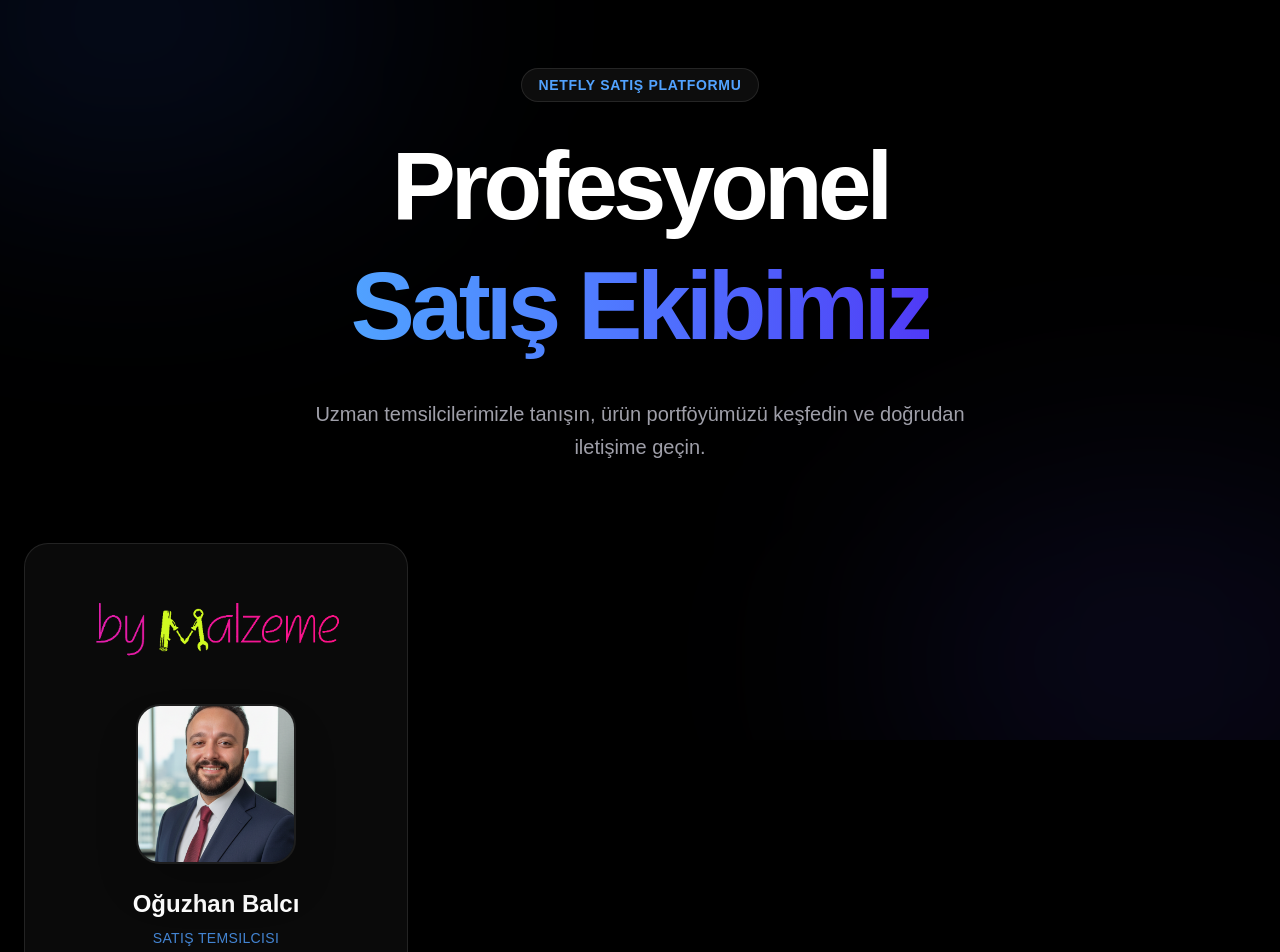
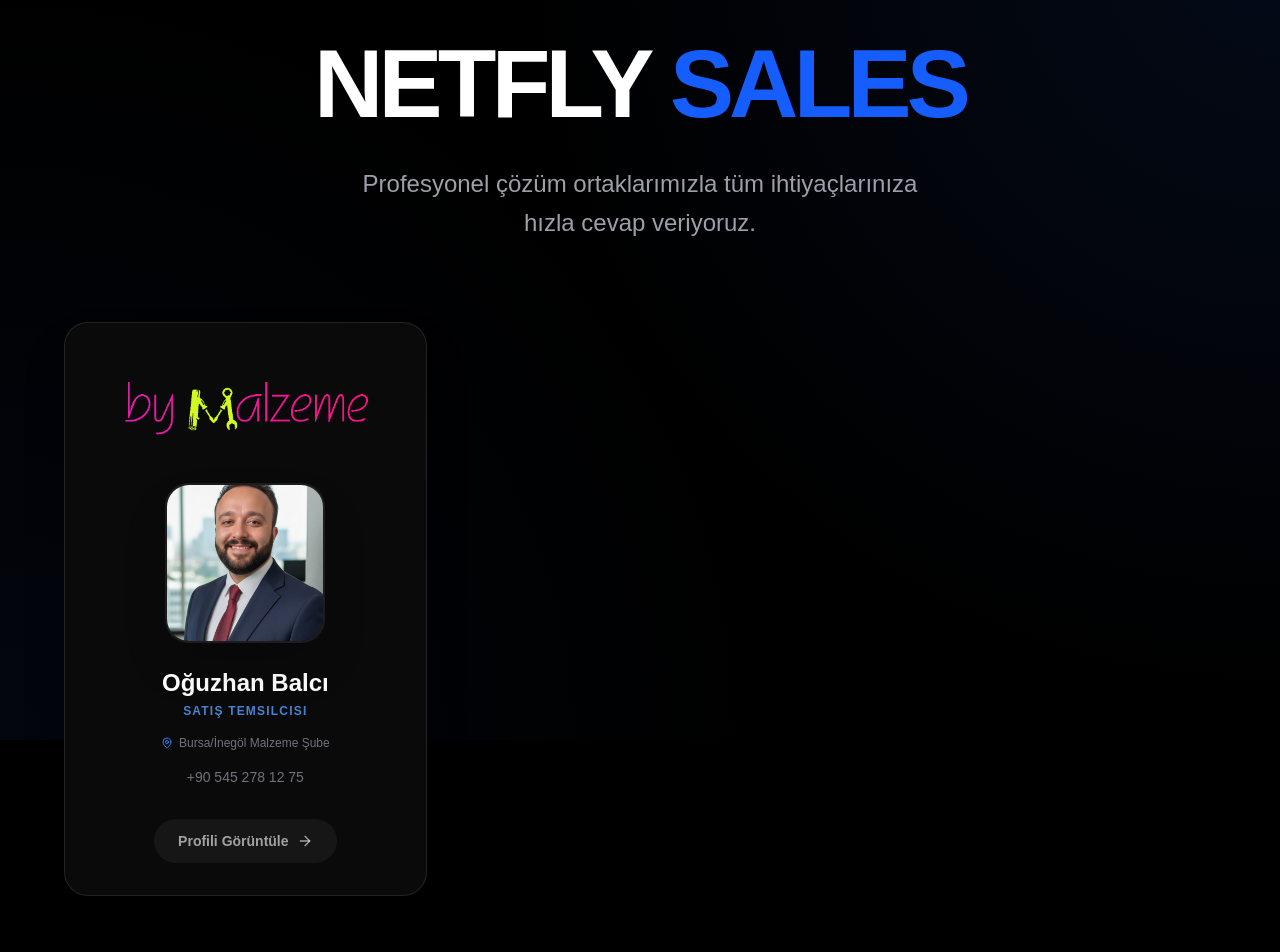
Before and after one commit to edmsir/netfly-sales, a Next.js app: page / in a window 1280 px wide. Shown: the part 60-1012 px from the top of the page. Built offline with nearby package versions, Linux system fonts and the light colour scheme.

Commit message:
Fix image fitting, add branch info, and restore Döner Kare Mekanizma image

```diff
--- a/app/[username]/page.tsx
+++ b/app/[username]/page.tsx
@@ -6,12 +6,12 @@
 import { reps } from "@/data/reps";
 import { ProductCarousel } from "@/components/ProductCarousel";
 import { QRCodeGenerator } from "@/components/QRCodeGenerator";
-import { Phone, Mail, MessageCircle, ArrowLeft } from "lucide-react";
+import { Phone, Mail, MessageCircle, ArrowLeft, MapPin } from "lucide-react";
 import Link from "next/link";
 
 export default function RepPage({ params }: { params: Promise<{ username: string }> }) {
   const { username } = use(params);
-  const rep = reps.find((r) => r.username === username);
+  const rep = (reps as any[]).find((r) => r.username === username);
 
   if (!rep) {
     notFound();
@@ -19,7 +19,7 @@
 
   const currentUrl = typeof window !== "undefined"
     ? window.location.href
-    : `https://netfly.com/${rep.username}`;
+    : `https://byfabric.netlify.app/${rep.username}`;
 
   return (
     <main className="min-h-screen bg-black text-white selection:bg-blue-500/30">
@@ -74,9 +74,18 @@
             <div className="inline-block px-4 py-1 mb-4 rounded-full bg-blue-500/10 border border-blue-500/20 text-blue-400 text-sm font-bold uppercase tracking-widest">
               {rep.title}
             </div>
-            <h1 className="text-5xl md:text-7xl font-black mb-6 tracking-tight">
+
+            <h1 className="text-5xl md:text-7xl font-black mb-2 tracking-tight">
               {rep.name}
             </h1>
+
+            {rep.branch && (
+              <div className="flex items-center justify-center lg:justify-start gap-2 text-zinc-400 text-lg mb-8 font-medium italic">
+                <MapPin className="w-5 h-5 text-blue-500" />
+                {rep.branch}
+              </div>
+            )}
+
             <p className="text-xl text-zinc-400 max-w-2xl mb-10 leading-relaxed font-medium">
               {rep.bio}
             </p>
--- a/app/page.tsx
+++ b/app/page.tsx
@@ -1,51 +1,45 @@
+"use client";
+
 import { reps } from "@/data/reps";
 import { RepCard } from "@/components/RepCard";
 
 export default function Home() {
   return (
     <main className="min-h-screen bg-black text-white selection:bg-blue-500/30">
-      {/* Dynamic Background Elements */}
-      <div className="fixed inset-0 overflow-hidden pointer-events-none">
-        <div className="absolute top-[-10%] left-[-10%] w-[40%] h-[40%] bg-blue-900/20 blur-[120px] rounded-full" />
-        <div className="absolute bottom-[-10%] right-[-10%] w-[40%] h-[40%] bg-indigo-900/20 blur-[120px] rounded-full" />
+      {/* Background Decor */}
+      <div className="fixed inset-0 overflow-hidden pointer-events-none select-none">
+        <div className="absolute top-0 right-0 w-full h-full bg-[radial-gradient(circle_at_top_right,rgba(37,99,235,0.1)_0%,transparent_50%)]" />
+        <div className="absolute bottom-0 left-0 w-full h-full bg-[radial-gradient(circle_at_bottom_left,rgba(30,58,138,0.1)_0%,transparent_50%)]" />
       </div>
 
-      {/* Hero Section */}
-      <header className="relative container mx-auto px-6 pt-32 pb-20 text-center">
-        <div className="inline-block px-4 py-1.5 mb-6 rounded-full border border-white/10 bg-white/5 text-blue-400 text-sm font-semibold tracking-wider uppercase backdrop-blur-sm">
-          Netfly Satış Platformu
+      <section className="relative z-10 container mx-auto px-6 py-24 min-h-screen flex flex-col justify-center">
+        <div className="max-w-4xl mx-auto text-center mb-20">
+          <h1 className="text-6xl md:text-8xl font-black mb-8 tracking-tighter">
+            NETFLY <span className="text-blue-600">SALES</span>
+          </h1>
+          <p className="text-xl md:text-2xl text-zinc-400 font-medium leading-relaxed">
+            Profesyonel çözüm ortaklarımızla tüm ihtiyaçlarınıza <br className="hidden md:block" /> hızla cevap veriyoruz.
+          </p>
         </div>
-        <h1 className="text-6xl md:text-8xl font-black mb-8 leading-tight tracking-tighter">
-          Profesyonel <br />
-          <span className="bg-clip-text text-transparent bg-gradient-to-r from-blue-400 to-indigo-600">
-            Satış Ekibimiz
-          </span>
-        </h1>
-        <p className="text-xl text-zinc-400 max-w-2xl mx-auto leading-relaxed">
-          Uzman temsilcilerimizle tanışın, ürün portföyümüzü keşfedin ve doğrudan iletişime geçin.
-        </p>
-      </header>
 
-      {/* Reps Grid Section */}
-      <div className="container mx-auto px-6 pb-32">
-        <div className="grid grid-cols-1 md:grid-cols-2 lg:grid-cols-3 gap-10">
-          {reps.map((rep) => (
+        <div className="grid grid-cols-1 md:grid-cols-2 lg:grid-cols-3 gap-8 max-w-6xl mx-auto w-full">
+          {(reps as any[]).map((rep) => (
             <RepCard
               key={rep.id}
               username={rep.username}
               name={rep.name}
               title={rep.title}
+              branch={rep.branch}
               image={rep.profileImage}
               phone={rep.contactInfo.phone}
             />
           ))}
         </div>
-      </div>
 
-      {/* Footer */}
-      <footer className="border-t border-white/5 py-12 text-center text-zinc-500 text-sm">
-        <p>© {new Date().getFullYear()} Netfly Sales. Tüm hakları saklıdır.</p>
-      </footer>
+        <footer className="mt-32 text-center text-zinc-600 text-sm font-medium">
+          <p>© {new Date().getFullYear()} Netfly Digital. Tüm hakları saklıdır.</p>
+        </footer>
+      </section>
     </main>
   );
 }
--- a/components/ProductCarousel.tsx
+++ b/components/ProductCarousel.tsx
@@ -68,13 +68,13 @@
                             className="pl-6 flex-[0_0_100%] md:flex-[0_0_50%] lg:flex-[0_0_40%] xl:flex-[0_0_33.33%] min-w-0 transform-gpu backface-hidden"
                         >
                             <div className="bg-[#0f0f0f] border border-white/10 rounded-[32px] overflow-hidden flex flex-col group hover:border-blue-500/30 transition-all duration-500 h-full">
-                                <div className="relative h-80 w-full overflow-hidden bg-[#111]">
+                                <div className="relative h-80 w-full overflow-hidden bg-[#111] p-4">
                                     {product.image && (
                                         <Image
                                             src={product.image}
                                             alt={product.title}
                                             fill
-                                            className="object-cover object-top group-hover:scale-105 transition-transform duration-700"
+                                            className="object-contain p-4 group-hover:scale-105 transition-transform duration-700"
                                             sizes="(max-width: 768px) 100vw, (max-width: 1200px) 50vw, 33vw"
                                         />
                                     )}
--- a/components/RepCard.tsx
+++ b/components/RepCard.tsx
@@ -2,7 +2,7 @@
 
 import Link from "next/link";
 import Image from "next/image";
-import { ArrowRight } from "lucide-react";
+import { ArrowRight, MapPin } from "lucide-react";
 
 interface RepCardProps {
     username: string;
@@ -10,9 +10,10 @@
     title: string;
     image: string;
     phone: string;
+    branch?: string;
 }
 
-export function RepCard({ username, name, title, image, phone }: RepCardProps) {
+export function RepCard({ username, name, title, image, phone, branch }: RepCardProps) {
     const isOguzhan = image.includes('oguzhan');
     const logoSrc = isOguzhan ? '/bymalzeme_final.png' : '/byfabric_final.png';
 
@@ -43,10 +44,18 @@
                     />
                 </div>
 
-                <h3 className="text-2xl font-bold text-white mb-2 group-hover:text-blue-400 transition-colors">
+                <h3 className="text-2xl font-bold text-white mb-1 group-hover:text-blue-400 transition-colors">
                     {name}
                 </h3>
-                <p className="text-blue-400/80 text-sm font-medium tracking-wide uppercase mb-4">{title}</p>
+                <p className="text-blue-400/80 text-xs font-bold tracking-widest uppercase mb-4">{title}</p>
+
+                {branch && (
+                    <div className="flex items-center gap-1.5 text-zinc-500 text-xs mb-4 font-medium">
+                        <MapPin className="w-3 h-3 text-blue-500" />
+                        {branch}
+                    </div>
+                )}
+
                 <p className="text-zinc-500 text-sm mb-8">{phone}</p>
 
                 <div className="mt-auto flex items-center gap-2 text-sm font-semibold text-white/60 bg-white/5 px-6 py-3 rounded-full group-hover:bg-blue-600 group-hover:text-white transition-all duration-300">
--- a/data/reps.ts
+++ b/data/reps.ts
@@ -4,6 +4,7 @@
         username: "oguzhan-balci",
         name: "Oğuzhan Balcı",
         title: "Satış Temsilcisi",
+        branch: "Bursa/İnegöl Malzeme Şube",
         company: "By Malzeme",
         companyLogo: "/bymalzeme_final.png",
         bio: "Profesyonel satış çözümleri ve malzeme tedariği konusunda uzman kadromuzla yanınızdayız.",
@@ -87,21 +88,21 @@
             {
                 id: "prod-12",
                 title: "BLS 205 Endüstriyel Çözüm",
-                description: "elastik kolon, içinde lastik iplik bulunan ve bu sayede esneklik sağlayan dayanıklı bir dokuma şerit.",
+                description: "Endüstriyel döşeme ve sünger yapıştırma uygulamaları için özel solüsyon.",
                 price: "",
                 image: "/bls205.jpeg"
             },
             {
                 id: "prod-13",
                 title: "BLS 207 Temizleme Sıvısı",
-                description: "elastik kolon, içinde lastik iplik bulunan ve bu sayede esneklik sağlayan dayanıklı bir dokuma şerit.",
+                description: "Profesyonel temizleme ve yüzey hazırlama sıvısı, kalıntı bırakmayan formül.",
                 price: "",
                 image: "/bls207.png"
             },
             {
                 id: "prod-14",
                 title: "BUL 73 Klasik Yapıştırıcı",
-                description: "elastik kolon, içinde lastik iplik bulunan ve bu sayede esneklik sağlayan dayanıklı bir dokuma şerit.",
+                description: "Klasik döşeme yapıştırıcısı (Bally tipi), yüksek tutunma ve dayanıklılık.",
                 price: "",
                 image: "/bul73.jpg"
             },
@@ -136,7 +137,7 @@
             {
                 id: "prod-19",
                 title: "Lüks Sehpa Mekanizması",
-                description: "Fondtan Çıkan Sehpa Mekanizması.",
+                description: "Akıllı sehpa ve masa tasarımları için kademeli yükseltme ve açma sistemi.",
                 price: "",
                 image: "/sehpamekanizmasi.jpg"
             },
```
